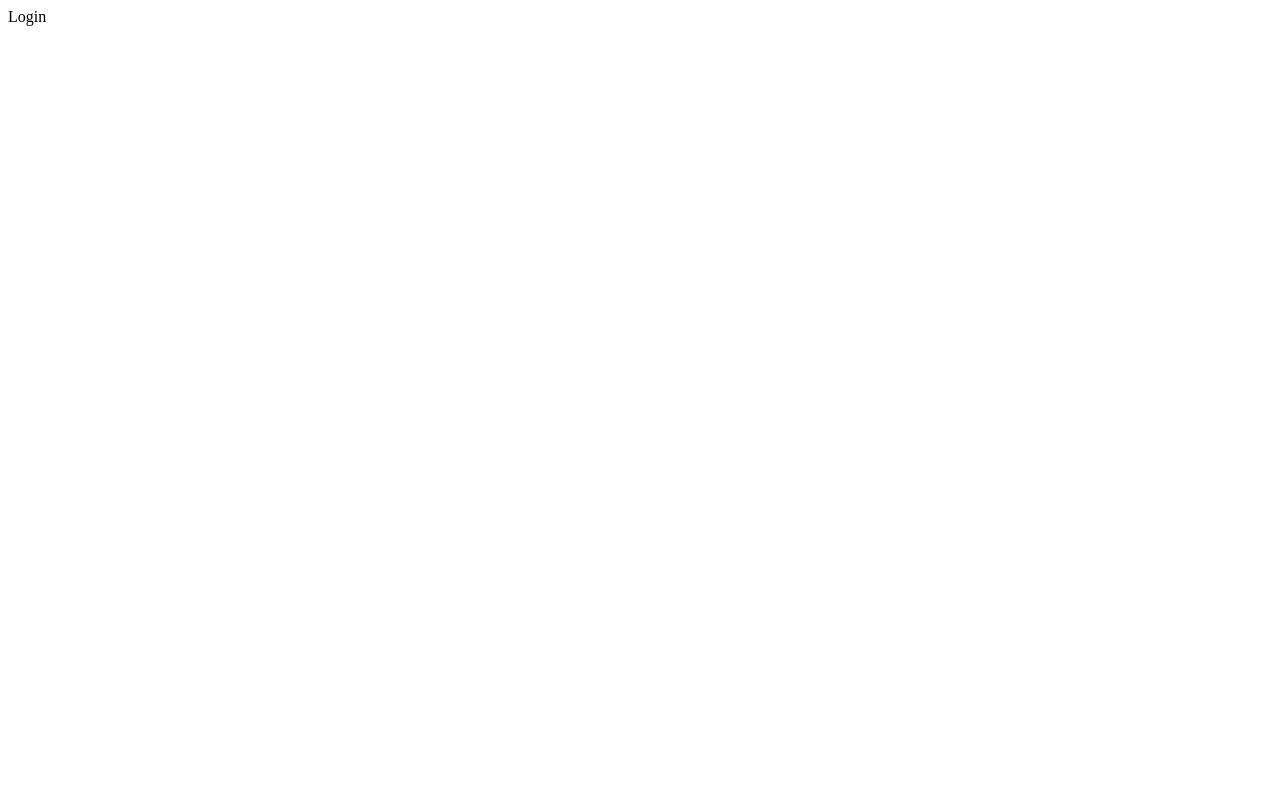
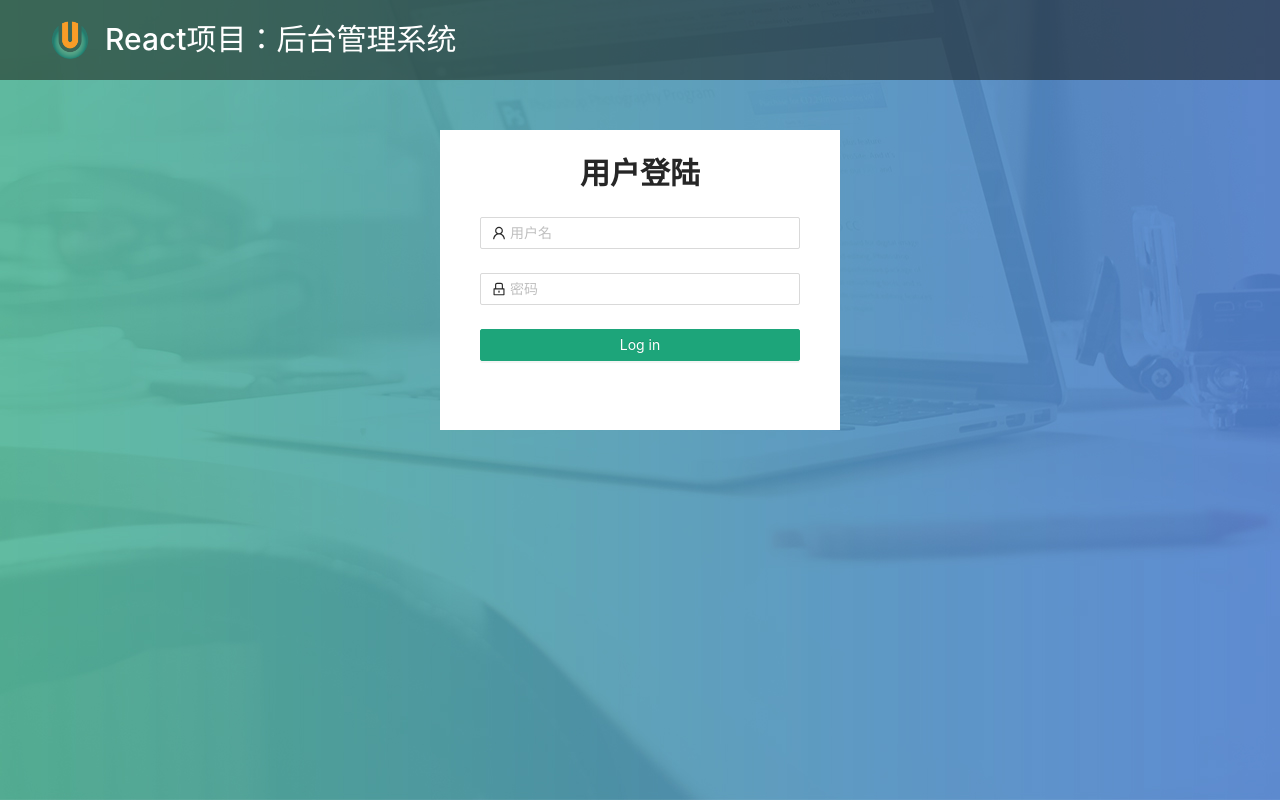
Before and after one commit to zehuahan/admin, a React (Create React App) app: page /login in a window 1280 px wide. Built offline with nearby package versions, Linux system fonts and the light colour scheme.

Commit message:
login静态完成

```diff
--- /dev/null
+++ b/public/css/reset.css
@@ -0,0 +1,390 @@
+/*! normalize.css v8.0.1 | MIT License | github.com/necolas/normalize.css */
+
+/* Document
+   ========================================================================== */
+
+/**
+ * 1. Correct the line height in all browsers.
+ * 2. Prevent adjustments of font size after orientation changes in iOS.
+ */
+
+html {
+    line-height: 1.15;
+    /* 1 */
+    -webkit-text-size-adjust: 100%;
+    /* 2 */
+}
+
+/* Sections
+     ========================================================================== */
+
+/**
+   * Remove the margin in all browsers.
+   */
+
+body {
+    margin: 0;
+}
+
+/**
+   * Render the `main` element consistently in IE.
+   */
+
+main {
+    display: block;
+}
+
+/**
+   * Correct the font size and margin on `h1` elements within `section` and
+   * `article` contexts in Chrome, Firefox, and Safari.
+   */
+
+h1 {
+    font-size: 2em;
+    margin: 0.67em 0;
+}
+
+/* Grouping content
+     ========================================================================== */
+
+/**
+   * 1. Add the correct box sizing in Firefox.
+   * 2. Show the overflow in Edge and IE.
+   */
+
+hr {
+    box-sizing: content-box;
+    /* 1 */
+    height: 0;
+    /* 1 */
+    overflow: visible;
+    /* 2 */
+}
+
+/**
+   * 1. Correct the inheritance and scaling of font size in all browsers.
+   * 2. Correct the odd `em` font sizing in all browsers.
+   */
+
+pre {
+    font-family: monospace, monospace;
+    /* 1 */
+    font-size: 1em;
+    /* 2 */
+}
+
+/* Text-level semantics
+     ========================================================================== */
+
+/**
+   * Remove the gray background on active links in IE 10.
+   */
+
+a {
+    background-color: transparent;
+}
+
+/**
+   * 1. Remove the bottom border in Chrome 57-
+   * 2. Add the correct text decoration in Chrome, Edge, IE, Opera, and Safari.
+   */
+
+abbr[title] {
+    border-bottom: none;
+    /* 1 */
+    text-decoration: underline;
+    /* 2 */
+    text-decoration: underline dotted;
+    /* 2 */
+}
+
+/**
+   * Add the correct font weight in Chrome, Edge, and Safari.
+   */
+
+b,
+strong {
+    font-weight: bolder;
+}
+
+/**
+   * 1. Correct the inheritance and scaling of font size in all browsers.
+   * 2. Correct the odd `em` font sizing in all browsers.
+   */
+
+code,
+kbd,
+samp {
+    font-family: monospace, monospace;
+    /* 1 */
+    font-size: 1em;
+    /* 2 */
+}
+
+/**
+   * Add the correct font size in all browsers.
+   */
+
+small {
+    font-size: 80%;
+}
+
+/**
+   * Prevent `sub` and `sup` elements from affecting the line height in
+   * all browsers.
+   */
+
+sub,
+sup {
+    font-size: 75%;
+    line-height: 0;
+    position: relative;
+    vertical-align: baseline;
+}
+
+sub {
+    bottom: -0.25em;
+}
+
+sup {
+    top: -0.5em;
+}
+
+/* Embedded content
+     ========================================================================== */
+
+/**
+   * Remove the border on images inside links in IE 10.
+   */
+
+img {
+    border-style: none;
+}
+
+/* Forms
+     ========================================================================== */
+
+/**
+   * 1. Change the font styles in all browsers.
+   * 2. Remove the margin in Firefox and Safari.
+   */
+
+button,
+input,
+optgroup,
+select,
+textarea {
+    font-family: inherit;
+    /* 1 */
+    font-size: 100%;
+    /* 1 */
+    line-height: 1.15;
+    /* 1 */
+    margin: 0;
+    /* 2 */
+}
+
+/**
+   * Show the overflow in IE.
+   * 1. Show the overflow in Edge.
+   */
+
+button,
+input {
+    /* 1 */
+    overflow: visible;
+}
+
+/**
+   * Remove the inheritance of text transform in Edge, Firefox, and IE.
+   * 1. Remove the inheritance of text transform in Firefox.
+   */
+
+button,
+select {
+    /* 1 */
+    text-transform: none;
+}
+
+/**
+   * Correct the inability to style clickable types in iOS and Safari.
+   */
+
+button,
+[type="button"],
+[type="reset"],
+[type="submit"] {
+    -webkit-appearance: button;
+}
+
+/**
+   * Remove the inner border and padding in Firefox.
+   */
+
+button::-moz-focus-inner,
+[type="button"]::-moz-focus-inner,
+[type="reset"]::-moz-focus-inner,
+[type="submit"]::-moz-focus-inner {
+    border-style: none;
+    padding: 0;
+}
+
+/**
+   * Restore the focus styles unset by the previous rule.
+   */
+
+button:-moz-focusring,
+[type="button"]:-moz-focusring,
+[type="reset"]:-moz-focusring,
+[type="submit"]:-moz-focusring {
+    outline: 1px dotted ButtonText;
+}
+
+/**
+   * Correct the padding in Firefox.
+   */
+
+fieldset {
+    padding: 0.35em 0.75em 0.625em;
+}
+
+/**
+   * 1. Correct the text wrapping in Edge and IE.
+   * 2. Correct the color inheritance from `fieldset` elements in IE.
+   * 3. Remove the padding so developers are not caught out when they zero out
+   *    `fieldset` elements in all browsers.
+   */
+
+legend {
+    box-sizing: border-box;
+    /* 1 */
+    color: inherit;
+    /* 2 */
+    display: table;
+    /* 1 */
+    max-width: 100%;
+    /* 1 */
+    padding: 0;
+    /* 3 */
+    white-space: normal;
+    /* 1 */
+}
+
+/**
+   * Add the correct vertical alignment in Chrome, Firefox, and Opera.
+   */
+
+progress {
+    vertical-align: baseline;
+}
+
+/**
+   * Remove the default vertical scrollbar in IE 10+.
+   */
+
+textarea {
+    overflow: auto;
+}
+
+/**
+   * 1. Add the correct box sizing in IE 10.
+   * 2. Remove the padding in IE 10.
+   */
+
+[type="checkbox"],
+[type="radio"] {
+    box-sizing: border-box;
+    /* 1 */
+    padding: 0;
+    /* 2 */
+}
+
+/**
+   * Correct the cursor style of increment and decrement buttons in Chrome.
+   */
+
+[type="number"]::-webkit-inner-spin-button,
+[type="number"]::-webkit-outer-spin-button {
+    height: auto;
+}
+
+/**
+   * 1. Correct the odd appearance in Chrome and Safari.
+   * 2. Correct the outline style in Safari.
+   */
+
+[type="search"] {
+    -webkit-appearance: textfield;
+    /* 1 */
+    outline-offset: -2px;
+    /* 2 */
+}
+
+/**
+   * Remove the inner padding in Chrome and Safari on macOS.
+   */
+
+[type="search"]::-webkit-search-decoration {
+    -webkit-appearance: none;
+}
+
+/**
+   * 1. Correct the inability to style clickable types in iOS and Safari.
+   * 2. Change font properties to `inherit` in Safari.
+   */
+
+::-webkit-file-upload-button {
+    -webkit-appearance: button;
+    /* 1 */
+    font: inherit;
+    /* 2 */
+}
+
+/* Interactive
+     ========================================================================== */
+
+/*
+   * Add the correct display in Edge, IE 10+, and Firefox.
+   */
+
+details {
+    display: block;
+}
+
+/*
+   * Add the correct display in all browsers.
+   */
+
+summary {
+    display: list-item;
+}
+
+/* Misc
+     ========================================================================== */
+
+/**
+   * Add the correct display in IE 10+.
+   */
+
+template {
+    display: none;
+}
+
+/**
+   * Add the correct display in IE 10.
+   */
+
+[hidden] {
+    display: none;
+}
+
+html,
+body {
+    width: 100%;
+    height: 100%;
+}
+
+#root {
+    width: 100%;
+    height: 100%;
+}
--- a/public/index.html
+++ b/public/index.html
@@ -24,6 +24,7 @@
       Learn how to configure a non-root public URL by running `npm run build`.
     -->
     <title>React App</title>
+    <link rel="stylesheet" href="/css/reset.css">
   </head>
   <body>
     <noscript>You need to enable JavaScript to run this app.</noscript>
--- a/src/pages/login/index.jsx
+++ b/src/pages/login/index.jsx
@@ -1,9 +1,46 @@
 import React, { Component } from 'react'
+import './login.less'
+import { LockOutlined, UserOutlined } from '@ant-design/icons';
+import { Button, Form, Input } from 'antd';
 
 export default class Login extends Component {
-  render() {
-    return (
-      <div>Login</div>
-    )
-  }
+    render() {
+        return (
+            <div className='login'>
+                <header className='login-header'>
+                    <img src={require('./images/logo.png')} alt="" />
+                    <h1>React项目：后台管理系统</h1>
+                </header>
+                <section className='login-content'>
+                    <h3>用户登陆</h3>
+                    <Form
+                        name="normal_login"
+                        className="login-form"
+                    >
+                        <Form.Item
+                            name="username"
+                            rules={[{ required: true, message: 'Please input your Username!' }]}
+                        >
+                            <Input prefix={<UserOutlined className="site-form-item-icon" />} placeholder="用户名" />
+                        </Form.Item>
+                        <Form.Item
+                            name="password"
+                            rules={[{ required: true, message: 'Please input your Password!' }]}
+                        >
+                            <Input
+                                prefix={<LockOutlined className="site-form-item-icon" />}
+                                type="password"
+                                placeholder="密码"
+                            />
+                        </Form.Item>
+                        <Form.Item>
+                            <Button type="primary" htmlType="submit" className="login-form-button">
+                                Log in
+                            </Button>
+                        </Form.Item>
+                    </Form>
+                </section>
+            </div>
+        )
+    }
 }
--- /dev/null
+++ b/src/pages/login/login.less
@@ -0,0 +1,40 @@
+@import '~antd/dist/antd.less';
+.login{
+    width: 100%;
+    height: 100%;
+    background: url(./images/bg.jpg) 100% 100% no-repeat;
+    .login-header{
+        display: flex;
+        align-items: center;
+        height: 80px;
+        background: rgba(21, 20, 13, .5);
+        img{
+            width: 40px;
+            height: 40px;
+            margin-left: 50px;
+        }
+        h1{
+            font-size: 30px;
+            color: white;
+            margin: 0 0 0 15px;
+        }
+    }
+    .login-content{
+        margin: 50px auto;
+        width: 400px;
+        height: 300px;
+        background: #fff;
+        padding: 20px 40px;
+        h3{
+            font-size: 30px;
+            font-weight: bold;
+            text-align: center;
+            margin-bottom: 20px;
+        }
+        .login-form{
+            .login-form-button{
+                width: 100%;
+            }
+        }
+    }
+}
```
Also changed, not shown: src/pages/login/images/bg.jpg (added), src/pages/login/images/logo.png (added).
